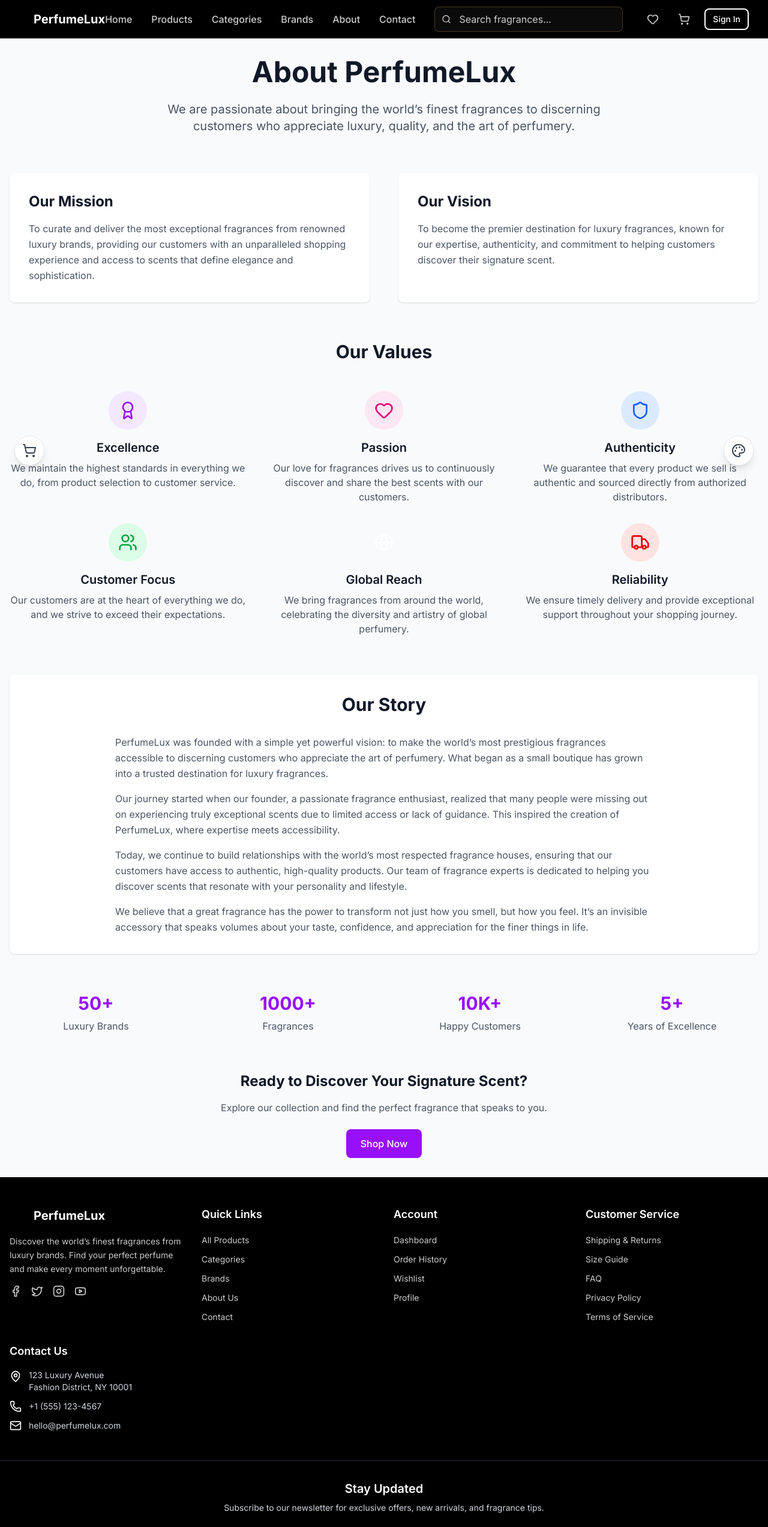
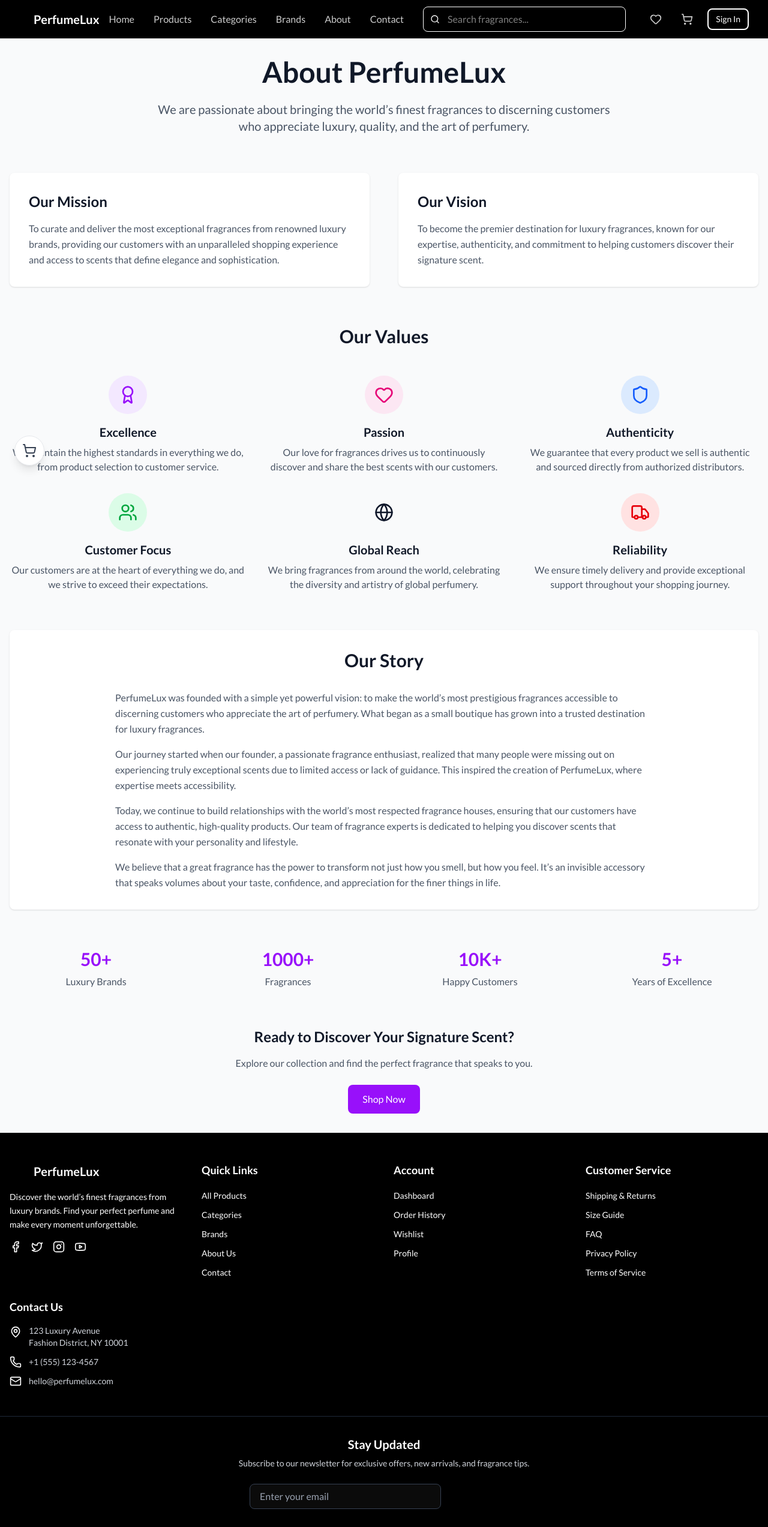
Before and after one commit to BuggPlayer/perfumenext, a Next.js app: page /about in a window 1280 px wide. Shown: the top 2545 px of the page at 60% size. Built offline with nearby package versions, Linux system fonts and the light colour scheme.

Commit message:
theme configrstion

```diff
--- a/src/app/globals.css
+++ b/src/app/globals.css
@@ -6,18 +6,6 @@
     -webkit-line-clamp: 2;
     -webkit-box-orient: vertical;
     overflow: hidden;
-  }
-
-  .animation-delay-1000 {
-    animation-delay: 1s;
-  }
-
-  .animation-delay-2000 {
-    animation-delay: 2s;
-  }
-
-  .animation-delay-4000 {
-    animation-delay: 4s;
   }
 
   /* Hide scrollbar for modern horizontal carousels */
@@ -55,75 +43,67 @@
 
 /* Theme-specific CSS variables */
 :root {
-  /* Fallbacks for Tailwind primary scale so first paint has colors */
-  --primary-50:  #fefce8;
-  --primary-100: #fef9c3;
-  --primary-200: #fef08a;
-  --primary-300: #fde047;
-  --primary-400: #facc15;
-  --primary-500: #eab308;
-  --primary-600: #ca8a04;
-  --primary-700: #a16207;
-  --primary-800: #854d0e;
-  --primary-900: #713f12;
-  --primary-950: #422006;
+  /* Static Premium Black & Gold theme */
+  --primary-50:  #e6c98f;
+  --primary-100: #e6c98f;
+  --primary-200: #e6c98f;
+  --primary-300: #e6c98f;
+  --primary-400: #e6c98f;
+  --primary-500: #d2a34b; /* Gold */
+  --primary-600: #c69544; /* Darker gold */
+  --primary-700: #c69544;
+  --primary-800: #c69544;
+  --primary-900: #c69544;
+  --primary-950: #c69544;
 
-  --color-primary: #eab308;
-  --color-primary-light: #facc15;
-  --color-primary-dark: #ca8a04;
+  --secondary-50: #f8fafc;
+  --secondary-100: #f1f5f9;
+  --secondary-200: #e2e8f0;
+  --secondary-300: #cbd5e1;
+  --secondary-400: #94a3b8;
+  --secondary-500: #64748b;
+  --secondary-600: #475569;
+  --secondary-700: #334155;
+  --secondary-800: #1e293b;
+  --secondary-900: #0f172a;
+  --secondary-950: #000000;
+
+  --accent-50: #fdf4ff;
+  --accent-100: #fae8ff;
+  --accent-200: #f5d0fe;
+  --accent-300: #f0abfc;
+  --accent-400: #e879f9;
+  --accent-500: #d946ef;
+  --accent-600: #c026d3;
+  --accent-700: #a21caf;
+  --accent-800: #86198f;
+  --accent-900: #701a75;
+  --accent-950: #4a044e;
+
+  --dark-50: #f8fafc;
+  --dark-100: #f1f5f9;
+  --dark-200: #e2e8f0;
+  --dark-300: #cbd5e1;
+  --dark-400: #94a3b8;
+  --dark-500: #64748b;
+  --dark-600: #475569;
+  --dark-700: #334155;
+  --dark-800: #1e293b;
+  --dark-900: #0f172a;
+  --dark-950: #000000;
+
   --color-secondary: #64748b;
   --color-accent: #d946ef;
   --color-dark: #000000;
   --color-light: #ffffff;
+
+  /* Clean Light palette while keeping gold accents */
   --color-background: #ffffff;
   --color-surface: #f8fafc;
   --color-text: #0f172a;
   --color-text-muted: #64748b;
+  --border-primary: #d2a34b;
+  --border-faded: rgba(210, 163, 75, 0.3);
+  --bg-primary-transparent: rgba(210, 163, 75, 0.1);
+
 }
-
-/* Premium theme enhancements */
-.bg-gradient-premium {
-  background: linear-gradient(135deg, var(--color-dark) 0%, #1e293b 50%, var(--color-primary) 100%);
-}
-
-.text-gradient-golden {
-  background: linear-gradient(135deg, var(--color-primary-light) 0%, var(--color-primary) 50%, var(--color-primary-dark) 100%);
-  -webkit-background-clip: text;
-  -webkit-text-fill-color: transparent;
-  background-clip: text;
-}
-
-.border-gradient-golden {
-  border-image: linear-gradient(135deg, var(--color-primary-light), var(--color-primary), var(--color-primary-dark)) 1;
-}
-
-/* Theme-specific utility classes */
-.theme-premium {
-  --color-primary: #eab308;
-  --color-primary-light: #facc15;
-  --color-primary-dark: #ca8a04;
-}
-
-.theme-elegant {
-  --color-primary: #a855f7;
-  --color-primary-light: #c084fc;
-  --color-primary-dark: #7c3aed;
-}
-
-.theme-modern {
-  --color-primary: #3b82f6;
-  --color-primary-light: #60a5fa;
-  --color-primary-dark: #1d4ed8;
-}
-
-.theme-classic {
-  --color-primary: #ef4444;
-  --color-primary-light: #f87171;
-  --color-primary-dark: #b91c1c;
-}
-
-.theme-custom {
-  --color-primary: #eab308;
-  --color-primary-light: #facc15;
-  --color-primary-dark: #ca8a04;
-}
--- a/src/app/layout.tsx
+++ b/src/app/layout.tsx
@@ -1,9 +1,9 @@
 import type { Metadata } from "next";
-import { Inter } from "next/font/google";
+import { Lato } from "next/font/google";
 import "./globals.css";
 import Providers from "@/components/providers/Providers";
 
-const inter = Inter({ subsets: ["latin"] });
+const lato = Lato({ subsets: ["latin"], weight: ["300","400","700","900"] });
 
 export const metadata: Metadata = {
   title: "PerfumeLux - Premium Fragrances",
@@ -17,7 +17,7 @@ export default function RootLayout({
 }>) {
   return (
     <html lang="en">
-      <body className={`${inter.className} bg-[var(--color-background)] text-[var(--color-text)]`}>
+      <body className={`${lato.className} bg-[var(--color-background)] text-[var(--color-text)]`}>
         <Providers>
           {children}
         </Providers>
--- a/src/components/layout/Footer.tsx
+++ b/src/components/layout/Footer.tsx
@@ -18,20 +18,20 @@ const Footer: React.FC = () => {
               </div>
               <span className="text-xl font-bold text-primary-400">PerfumeLux</span>
             </div>
-            <p className="text-[var(--color-text-muted)] text-sm leading-relaxed">
+            <p className="text-textColor-muted text-sm leading-relaxed">
               Discover the world’s finest fragrances from luxury brands. Find your perfect perfume and make every moment unforgettable.
             </p>
             <div className="flex space-x-4">
-              <a href="#" className="text-[var(--color-text-muted)] hover:text-primary-400 transition-colors">
+              <a href="#" className="text-textColor-muted hover:text-primary-400 transition-colors">
                 <Facebook className="w-5 h-5" />
               </a>
-              <a href="#" className="text-[var(--color-text-muted)] hover:text-primary-400 transition-colors">
+              <a href="#" className="text-textColor-muted hover:text-primary-400 transition-colors">
                 <Twitter className="w-5 h-5" />
               </a>
-              <a href="#" className="text-[var(--color-text-muted)] hover:text-primary-400 transition-colors">
+              <a href="#" className="text-textColor-muted hover:text-primary-400 transition-colors">
                 <Instagram className="w-5 h-5" />
               </a>
-              <a href="#" className="text-[var(--color-text-muted)] hover:text-primary-400 transition-colors">
+              <a href="#" className="text-textColor-muted hover:text-primary-400 transition-colors">
                 <Youtube className="w-5 h-5" />
               </a>
             </div>
@@ -39,30 +39,30 @@ const Footer: React.FC = () => {
 
           {/* Quick Links */}
           <div className="space-y-4">
-            <h3 className="text-lg font-semibold text-[var(--color-light)]">Quick Links</h3>
+            <h3 className="text-lg font-semibold text-textColor-secondary">Quick Links</h3>
             <ul className="space-y-2">
               <li>
-                <Link href="/products" className="text-[var(--color-text-muted)] hover:text-primary-400 transition-colors text-sm">
+                <Link href="/products" className="text-textColor-muted hover:text-primary-400 transition-colors text-sm">
                   All Products
                 </Link>
               </li>
               <li>
-                <Link href="/categories" className="text-[var(--color-text-muted)] hover:text-primary-400 transition-colors text-sm">
+                <Link href="/categories" className="text-textColor-muted hover:text-primary-400 transition-colors text-sm">
                   Categories
                 </Link>
               </li>
               <li>
-                <Link href="/brands" className="text-[var(--color-text-muted)] hover:text-primary-400 transition-colors text-sm">
+                <Link href="/brands" className="text-textColor-muted hover:text-primary-400 transition-colors text-sm">
                   Brands
                 </Link>
               </li>
               <li>
-                <Link href="/about" className="text-[var(--color-text-muted)] hover:text-primary-400 transition-colors text-sm">
+                <Link href="/about" className="text-textColor-muted hover:text-primary-400 transition-colors text-sm">
                   About Us
                 </Link>
               </li>
               <li>
-                <Link href="/contact" className="text-[var(--color-text-muted)] hover:text-primary-400 transition-colors text-sm">
+                <Link href="/contact" className="text-textColor-muted hover:text-primary-400 transition-colors text-sm">
                   Contact
                 </Link>
               </li>
@@ -71,25 +71,25 @@ const Footer: React.FC = () => {
 
           {/* Account */}
           <div className="space-y-4">
-            <h3 className="text-lg font-semibold text-[var(--color-light)]">Account</h3>
+            <h3 className="text-lg font-semibold text-textColor-secondary">Account</h3>
             <ul className="space-y-2">
               <li>
-                <Link href="/dashboard" className="text-[var(--color-text-muted)] hover:text-primary-400 transition-colors text-sm">
+                <Link href="/dashboard" className="text-textColor-muted hover:text-primary-400 transition-colors text-sm">
                   Dashboard
                 </Link>
               </li>
               <li>
-                <Link href="/orders" className="text-[var(--color-text-muted)] hover:text-primary-400 transition-colors text-sm">
+                <Link href="/orders" className="text-textColor-muted hover:text-primary-400 transition-colors text-sm">
                   Order History
                 </Link>
               </li>
               <li>
-                <Link href="/wishlist" className="text-[var(--color-text-muted)] hover:text-primary-400 transition-colors text-sm">
+                <Link href="/wishlist" className="text-textColor-muted hover:text-primary-400 transition-colors text-sm">
                   Wishlist
                 </Link>
               </li>
               <li>
-                <Link href="/profile" className="text-[var(--color-text-muted)] hover:text-primary-400 transition-colors text-sm">
+                <Link href="/profile" className="text-textColor-muted hover:text-primary-400 transition-colors text-sm">
                   Profile
                 </Link>
               </li>
@@ -98,30 +98,30 @@ const Footer: React.FC = () => {
 
           {/* Customer Service */}
           <div className="space-y-4">
-            <h3 className="text-lg font-semibold text-[var(--color-light)]">Customer Service</h3>
+            <h3 className="text-lg font-semibold text-textColor-secondary">Customer Service</h3>
             <ul className="space-y-2">
               <li>
-                <Link href="/shipping" className="text-[var(--color-text-muted)] hover:text-primary-400 transition-colors text-sm">
+                <Link href="/shipping" className="text-textColor-muted hover:text-primary-400 transition-colors text-sm">
                   Shipping & Returns
                 </Link>
               </li>
               <li>
-                <Link href="/size-guide" className="text-[var(--color-text-muted)] hover:text-primary-400 transition-colors text-sm">
+                <Link href="/size-guide" className="text-textColor-muted hover:text-primary-400 transition-colors text-sm">
                   Size Guide
                 </Link>
               </li>
               <li>
-                <Link href="/faq" className="text-[var(--color-text-muted)] hover:text-primary-400 transition-colors text-sm">
+                <Link href="/faq" className="text-textColor-muted hover:text-primary-400 transition-colors text-sm">
                   FAQ
                 </Link>
               </li>
               <li>
-                <Link href="/privacy" className="text-[var(--color-text-muted)] hover:text-primary-400 transition-colors text-sm">
+                <Link href="/privacy" className="text-textColor-muted hover:text-primary-400 transition-colors text-sm">
                   Privacy Policy
                 </Link>
               </li>
               <li>
-                <Link href="/terms" className="text-[var(--color-text-muted)] hover:text-primary-400 transition-colors text-sm">
+                <Link href="/terms" className="text-textColor-muted hover:text-primary-400 transition-colors text-sm">
                   Terms of Service
                 </Link>
               </li>
@@ -175,24 +175,24 @@ const Footer: React.FC = () => {
       </div>
 
       {/* Bottom Bar */}
-      <div className="border-t border-gray-800 py-6">
+      <div className="border-t border-borderColor-faded py-6">
         <div className="container mx-auto px-4">
           <div className="flex flex-col md:flex-row items-center justify-between space-y-4 md:space-y-0">
-            <div className="flex items-center space-x-2 text-gray-400 text-sm">
+            <div className="flex items-center space-x-2 text-textColor-muted text-sm">
               <span>© {currentYear} PerfumeLux. All rights reserved.</span>
             </div>
             <div className="flex items-center space-x-6 text-sm">
-              <Link href="/privacy" className="text-gray-400 hover:text-primary-400 transition-colors">
+              <Link href="/privacy" className="text-textColor-muted hover:text-primary-400 transition-colors">
                 Privacy Policy
               </Link>
-              <Link href="/terms" className="text-gray-400 hover:text-primary-400 transition-colors">
+              <Link href="/terms" className="text-textColor-muted hover:text-primary-400 transition-colors">
                 Terms of Service
               </Link>
-              <Link href="/cookies" className="text-gray-400 hover:text-primary-400 transition-colors">
+              <Link href="/cookies" className="text-textColor-muted hover:text-primary-400 transition-colors">
                 Cookie Policy
               </Link>
             </div>
-            <div className="flex items-center space-x-2 text-gray-400 text-sm">
+            <div className="flex items-center space-x-2 text-textColor-muted text-sm">
               <span>Made with</span>
               <Heart className="w-4 h-4 text-red-500 fill-current" />
               <span>for fragrance lovers</span>
--- a/src/components/layout/Header.tsx
+++ b/src/components/layout/Header.tsx
@@ -27,20 +27,20 @@ const Header: React.FC = () => {
       <div className="container mx-auto px-4">
         <div className="flex items-center justify-between h-16">
           {/* Logo */}
-          <Link href="/" className="flex items-center space-x-2">
+          <Link href="/" className="flex mr-4 items-center space-x-2 min-w-0">
             <div className="w-8 h-8 bg-primary-500 rounded-full flex items-center justify-center">
               <span className="text-black font-bold text-lg">P</span>
             </div>
-            <span className="text-xl font-bold text-primary-400">PerfumeLux</span>
+            <span className="hidden sm:inline text-xl font-bold text-primary-400 truncate">PerfumeLux</span>
           </Link>
 
-          {/* Desktop Navigation */}
-          <nav className="hidden md:flex items-center space-x-8">
+          {/* Desktop Navigation (show from lg and up) */}
+          <nav className="hidden lg:flex items-center space-x-6 xl:space-x-8">
             {navigation.map((item) => (
               <Link
                 key={item.name}
                 href={item.href}
-                className="text-[var(--color-text-muted)] hover:text-primary-400 transition-colors font-medium"
+                className="text-[var(--color-light)]/80 hover:text-primary-500 transition-colors font-medium"
               >
                 {item.name}
               </Link>
@@ -50,19 +50,19 @@ const Header: React.FC = () => {
           {/* Search Bar */}
           <div className="hidden lg:flex flex-1 max-w-md mx-8">
             <div className="relative w-full">
-              <Search className="absolute left-3 top-1/2 transform -translate-y-1/2 text-[var(--color-text-muted)] w-4 h-4" />
+              <Search className="absolute left-3 top-1/2 transform -translate-y-1/2 text-textColor-muted w-4 h-4" />
               <input
                 type="text"
                 placeholder="Search fragrances..."
-                className="w-full pl-10 pr-4 py-2 bg-[color-mix(in_oklab,var(--color-dark)_85%,#fff_15%)] border border-[var(--border-faded)] rounded-lg text-[var(--color-light)] placeholder:text-[var(--color-text-muted)] focus:outline-none focus:ring-2 focus:ring-primary-500 focus:border-transparent"
+                className="w-full pl-10 pr-4 py-2 bg-background-secondary border border-borderColor-faded rounded-lg text-textColor-secondary placeholder:text-textColor-muted focus:outline-none focus:ring-2 focus:ring-primary-500 focus:border-transparent"
               />
             </div>
           </div>
 
           {/* Right Side Actions */}
-          <div className="flex items-center space-x-4">
+          <div className="flex items-center space-x-2 sm:space-x-4">
             {/* Wishlist */}
-            <Link href="/wishlist" className="relative p-2 text-[var(--color-text-muted)] hover:text-primary-400 transition-colors">
+            <Link href="/wishlist" className="relative p-2 text-[var(--color-light)]/80 hover:text-primary-500 transition-colors">
               <Heart className="w-5 h-5" />
               {wishlistItems > 0 && (
                 <span className="absolute -top-1 -right-1 bg-primary-500 text-black text-xs rounded-full w-5 h-5 flex items-center justify-center font-bold">
@@ -72,7 +72,7 @@ const Header: React.FC = () => {
             </Link>
 
             {/* Cart */}
-            <Link href="/checkout" className="relative p-2 text-[var(--color-text-muted)] hover:text-primary-400 transition-colors">
+            <Link href="/checkout" className="relative p-2 text-[var(--color-light)]/80 hover:text-primary-500 transition-colors">
               <ShoppingCart className="w-5 h-5" />
               {cartItems > 0 && (
                 <span className="absolute -top-1 -right-1 bg-primary-500 text-black text-xs rounded-full w-5 h-5 flex items-center justify-center font-bold">
@@ -95,7 +95,7 @@ const Header: React.FC = () => {
             {/* Mobile Menu Button */}
             <button
               onClick={() => setIsMobileMenuOpen(!isMobileMenuOpen)}
-              className="md:hidden p-2 text-[var(--color-text-muted)] hover:text-primary-400 transition-colors"
+              className="md:hidden p-2 text-[var(--color-light)]/80 hover:text-primary-500 transition-colors"
             >
               {isMobileMenuOpen ? <X className="w-5 h-5" /> : <Menu className="w-5 h-5" />}
             </button>
@@ -105,11 +105,11 @@ const Header: React.FC = () => {
         {/* Mobile Search Bar */}
         <div className="lg:hidden pb-4">
           <div className="relative">
-            <Search className="absolute left-3 top-1/2 transform -translate-y-1/2 text-gray-400 w-4 h-4" />
+            <Search className="absolute left-3 top-1/2 transform -translate-y-1/2 text-textColor-muted w-4 h-4" />
             <input
               type="text"
               placeholder="Search fragrances..."
-              className="w-full pl-10 pr-4 py-2 bg-gray-800 border border-gray-700 rounded-lg text-white placeholder-gray-400 focus:outline-none focus:ring-2 focus:ring-primary-500 focus:border-transparent"
+              className="w-full pl-10 pr-4 py-2 bg-background-secondary border border-borderColor-faded rounded-lg text-textColor-secondary placeholder:text-textColor-muted focus:outline-none focus:ring-2 focus:ring-primary-500 focus:border-transparent"
             />
           </div>
         </div>
@@ -117,13 +117,13 @@ const Header: React.FC = () => {
 
       {/* Mobile Navigation Menu */}
       {isMobileMenuOpen && (
-        <div className="md:hidden bg-[var(--color-dark)] border-t border-[var(--border-faded)]">
+        <div className="md:hidden bg-background border-t border-borderColor-faded">
           <div className="px-4 py-2 space-y-1">
             {navigation.map((item) => (
               <Link
                 key={item.name}
                 href={item.href}
-                className="block px-3 py-2 text-[var(--color-text-muted)] hover:text-primary-400 hover:bg-[color-mix(in_oklab,var(--color-dark)_85%,#fff_15%)] rounded-md transition-colors"
+                className="block px-3 py-2 text-[var(--color-text)] hover:text-primary-600 hover:bg-background-secondary rounded-md transition-colors"
                 onClick={() => setIsMobileMenuOpen(false)}
               >
                 {item.name}
--- a/src/components/layout/Layout.tsx
+++ b/src/components/layout/Layout.tsx
@@ -2,7 +2,6 @@ import React from 'react';
 import Header from './Header';
 import Footer from './Footer';
 import CartSidebar from '../cart/CartSidebar';
-import ThemeSwitcher from '../ui/ThemeSwitcher';
 
 interface LayoutProps {
   children: React.ReactNode;
@@ -17,7 +16,6 @@ const Layout: React.FC<LayoutProps> = ({ children }) => {
       </main>
       <Footer />
       <CartSidebar />
-      <ThemeSwitcher />
     </div>
   );
 };
--- a/src/components/providers/Providers.tsx
+++ b/src/components/providers/Providers.tsx
@@ -4,7 +4,6 @@ import React from 'react';
 import { Provider } from 'react-redux';
 import { PersistGate } from 'redux-persist/integration/react';
 import { store, persistor } from '@/store/store';
-import { ThemeProvider } from '@/contexts/ThemeContext';
 import { NotificationProvider } from '@/components/ui/Notification';
 
 interface ProvidersProps {
@@ -15,11 +14,10 @@ const Providers: React.FC<ProvidersProps> = ({ children }) => {
   return (
     <Provider store={store}>
       <PersistGate loading={null} persistor={persistor}>
-        <ThemeProvider>
-          <NotificationProvider>
-            {children}
-          </NotificationProvider>
-        </ThemeProvider>
+        {/* ThemeProvider disabled for static theme */}
+        <NotificationProvider>
+          {children}
+        </NotificationProvider>
       </PersistGate>
     </Provider>
   );
--- a/src/components/ui/Button.tsx
+++ b/src/components/ui/Button.tsx
@@ -18,7 +18,7 @@ const Button: React.FC<ButtonProps> = ({
   disabled,
   ...props
 }) => {
-  const baseClasses = 'inline-flex items-center justify-center font-medium rounded-lg transition-all duration-200 focus:outline-none focus:ring-2 focus:ring-offset-2 disabled:opacity-50 disabled:cursor-not-allowed';
+  const baseClasses = 'inline-flex items-center justify-center font-medium rounded-lg transition-all duration-200 focus:outline-none focus:ring-2 focus:ring-offset-2 disabled:cursor-not-allowed';
 
   const variants = {
     primary: 'bg-primary-500 text-black hover:bg-primary-600 focus:ring-primary-500 shadow-lg hover:shadow-xl',
@@ -34,11 +34,19 @@ const Button: React.FC<ButtonProps> = ({
     lg: 'px-6 py-3 text-base',
   };
 
+  const disabledClassesByVariant: Record<NonNullable<ButtonProps['variant']>, string> = {
+    primary: 'bg-background-secondary text-textColor-muted border border-borderColor-faded hover:shadow-none hover:bg-background-secondary',
+    secondary: 'bg-background-secondary text-textColor-muted border border-borderColor-faded hover:shadow-none',
+    outline: 'border border-borderColor-faded text-textColor-muted hover:bg-transparent',
+    ghost: 'text-textColor-muted hover:bg-transparent',
+    danger: 'bg-background-secondary text-textColor-muted border border-borderColor-faded hover:shadow-none',
+  };
+
   return (
     <button
       className={cn(
         baseClasses,
-        variants[variant],
+        disabled ? disabledClassesByVariant[variant] : variants[variant],
         sizes[size],
         className
       )}
--- a/tailwind.config.ts
+++ b/tailwind.config.ts
@@ -22,19 +22,26 @@ const config: Config = {
           900: 'var(--primary-900)',
           950: 'var(--primary-950)',
         },
-        dark: {
-          50: '#f8fafc',
-          100: '#f1f5f9',
-          200: '#e2e8f0',
-          300: '#cbd5e1',
-          400: '#94a3b8',
-          500: '#64748b',
-          600: '#475569',
-          700: '#334155',
-          800: '#1e293b',
-          900: '#0f172a',
-          950: '#000000',
+        // semantic shortcuts
+        background: {
+          DEFAULT: 'var(--color-background)',
+          secondary: 'var(--color-surface)'
+        },
+        textColor: {
+          primary: 'var(--color-primary)',
+          secondary: 'var(--color-light)',
+          muted: 'var(--color-text-muted)'
+        },
+        borderColor: {
+          primary: 'var(--border-primary)',
+          faded: 'var(--border-faded)'
         }
+      },
+      backgroundColor: {
+        'primary-transparent': 'var(--bg-primary-transparent)'
+      },
+      fontFamily: {
+        primary: ['Lato', 'sans-serif']
       }
     },
   },
```
Also changed, not shown: src/components/home/HeroCarousel.tsx (+5 -5 lines), src/components/products/ProductCard.tsx (+11 -11 lines).
